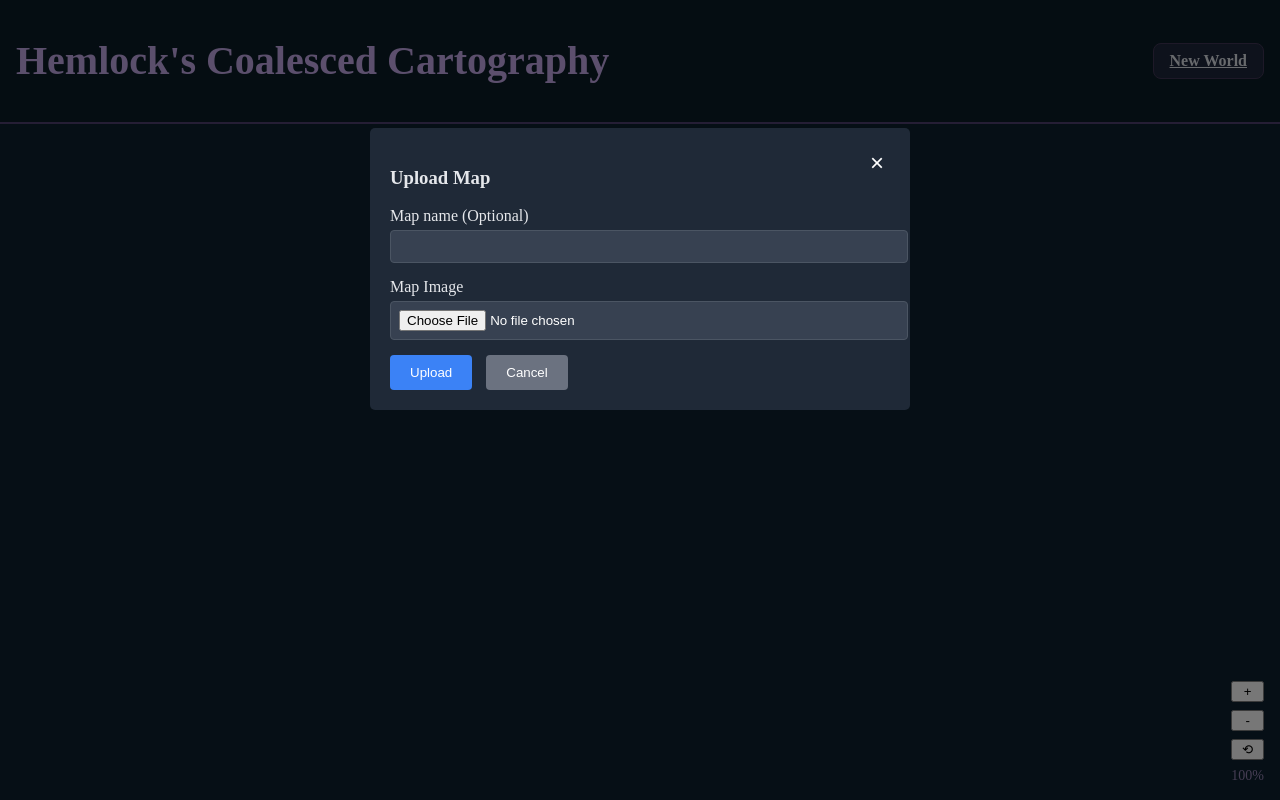
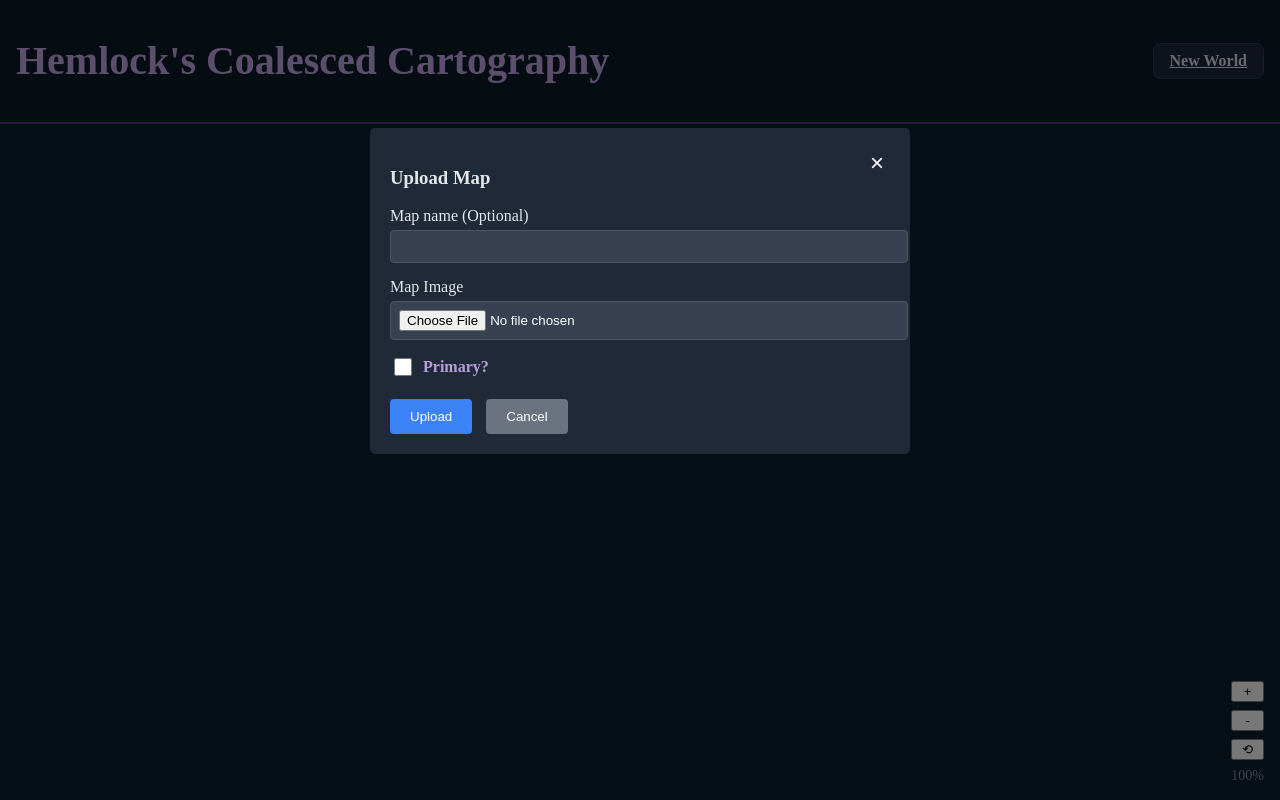
Before and after one commit to Hemlock-SoS/Hemlock-s-Coalesced-Cartography, a Flask app: page /world/1/upload-map in a window 1280 px wide. Run offline with Flask 3, Linux system fonts and the light colour scheme; some libraries are stand-ins or nearby versions; some web fonts are replaced.

Commit message:
Change primary map

```diff
--- a/app/forms.py
+++ b/app/forms.py
@@ -1,5 +1,5 @@
 from flask_wtf import FlaskForm
-from wtforms import StringField, TextAreaField, SubmitField
+from wtforms import StringField, TextAreaField, SubmitField, BooleanField
 from wtforms.validators import DataRequired, Length, ValidationError
 from flask_wtf.file import FileField, FileAllowed
 import sqlalchemy as sa
@@ -43,4 +43,5 @@ class UploadMapForm(FlaskForm):
         DataRequired(),
         FileAllowed(['jpg', 'jpeg', 'png', 'gif', 'webp'], 'Images only!')
     ])
+    set_as_primary = BooleanField('Primary?')
     submit = SubmitField('Upload Map')
--- a/app/routes.py
+++ b/app/routes.py
@@ -193,6 +193,8 @@ def upload_map(world_id):
 
         if world.primary_map_id is None:
             world.primary_map_id = new_map.id
+        elif form.set_as_primary.data:
+            world.primary_map_id = new_map.id
 
         db.session.commit()
         flash('Map uploaded successfully')
--- a/app/templates/upload-map.html
+++ b/app/templates/upload-map.html
@@ -33,6 +33,11 @@
         {% endif %}
       </div>
 
+      <div style="margin-bottom: 20px; display: flex; align-items: center; gap: 8px;">
+          {{ form.set_as_primary(style="width: 18px; height: 18px; cursor: pointer; accent-color: #b89fda;") }}
+          {{ form.set_as_primary.label(style="color: #b89fda; font-weight: 600; cursor: pointer; margin: 0;") }}
+        </div>
+
       <button type="submit" style="padding: 10px 20px; margin-right: 10px; background-color: #3b82f6; color: #fff; border: none; border-radius: 4px; cursor: pointer;">Upload</button>
       <button
         type="button"
```
Also changed, not shown: app/models.py (+4 -3 lines), app.db.
